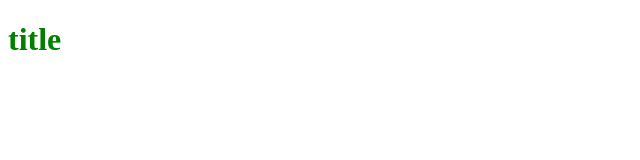
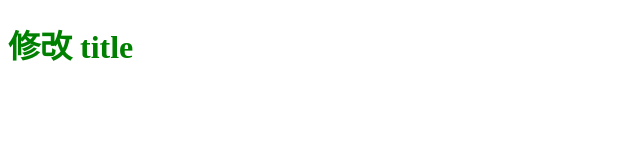
Before and after one commit to Dasistwei/git-3, a plain HTML site: page index.html in a window 1280 px wide. Shown: the whole page, without its empty margins (0-640 px from the left). Drawn offline with Linux system fonts and the light colour scheme.

Commit message:
修改 head title

```diff
--- a/index.html
+++ b/index.html
@@ -7,6 +7,6 @@
   <link rel="stylesheet" href="all.css">
 </head>
 <body>
-  <h1>title</h1>
+  <h1>修改 title</h1>
 </body>
 </html>
```
